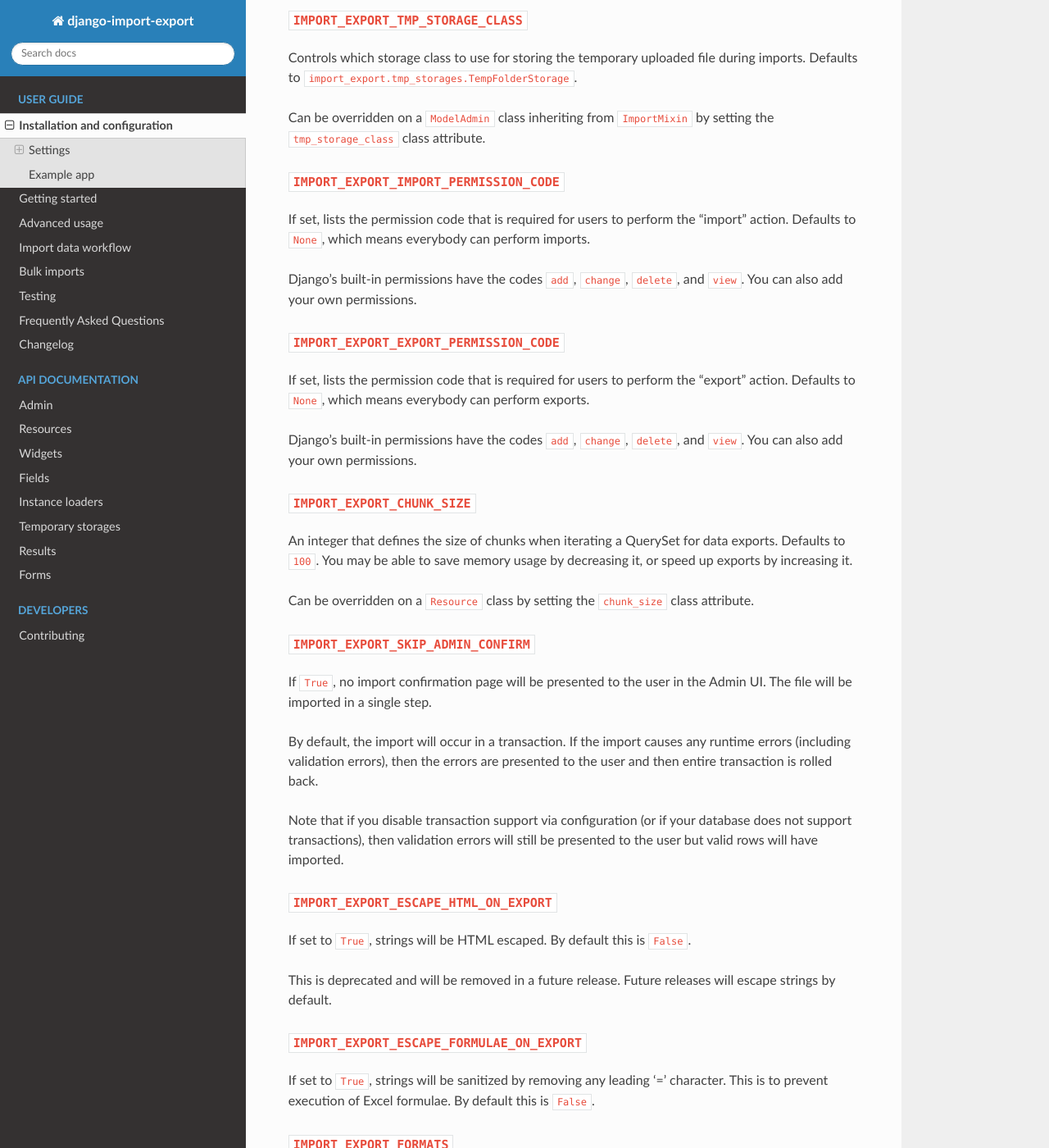
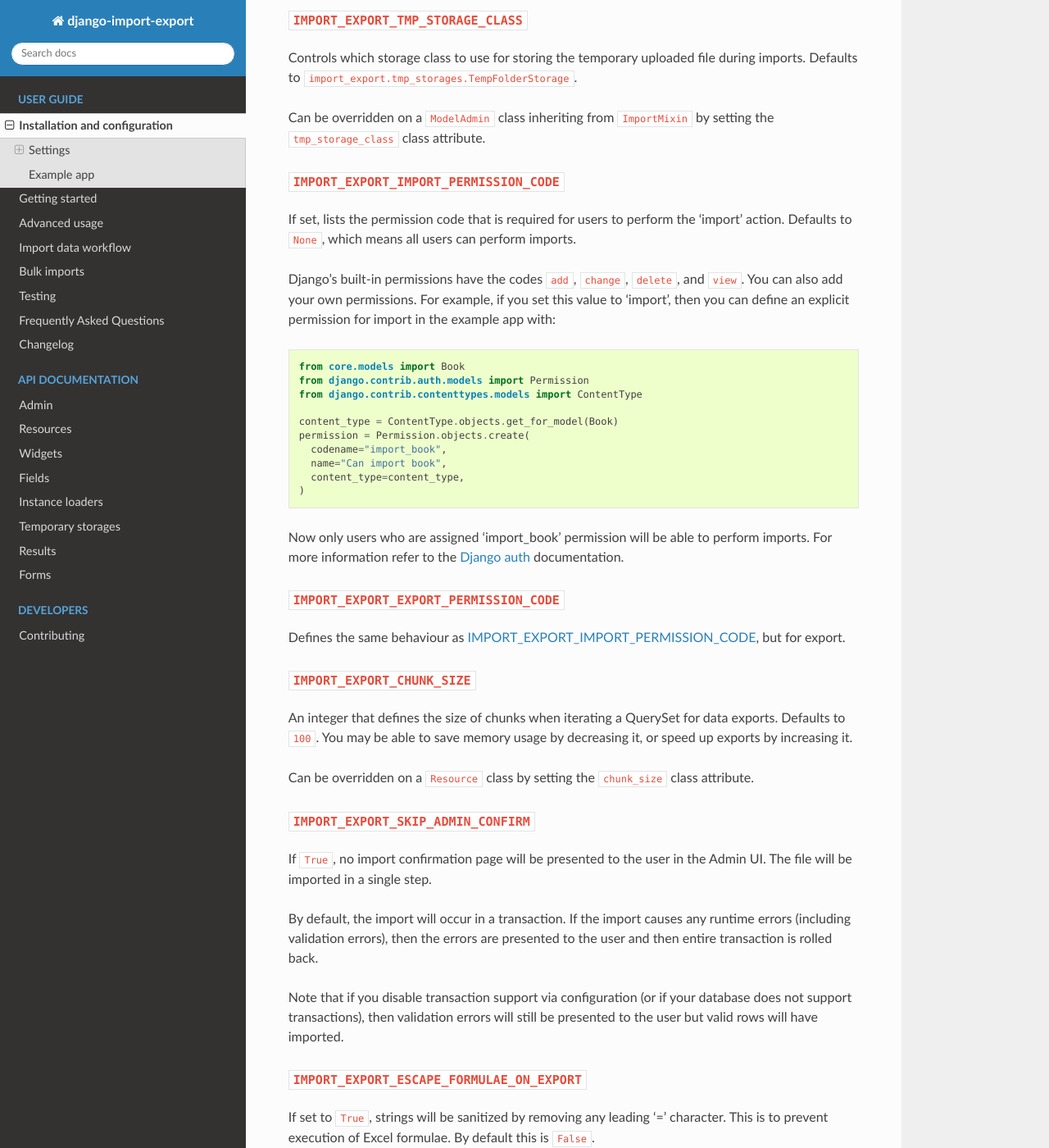
Before and after one commit to django-import-export/django-import-export, a Sphinx documentation site: the page built from docs/installation.rst, in a window 1280 px wide and 1400 px high, scrolled down 1322 px. Shown: the whole window at 82% size. Built offline with Sphinx 7.4.7 and the Read the Docs theme 2.0.0, drawn with Linux system fonts in a browser that asks for light colours; pages that are not in the unit, such as notebooks, are missing from menus; the version number could not be read and is left out.

Commit message:
Refactor to support latest escaping logic (#1638)
* refactored escaping so that Resource.export() also escapes

* refactored escaping

* refactored passing export kwarg

* modified dict update

* updated docs and tests

* fixed broken definition

* added comment

* updated docs

* documentation update

* Update pyproject.toml

```diff
--- a/docs/installation.rst
+++ b/docs/installation.rst
@@ -76,25 +76,45 @@ during imports. Defaults to ``import_export.tmp_storages.TempFolderStorage``.
 Can be overridden on a ``ModelAdmin`` class inheriting from ``ImportMixin`` by
 setting the ``tmp_storage_class`` class attribute.
 
+.. _IMPORT_EXPORT_IMPORT_PERMISSION_CODE:
+
 ``IMPORT_EXPORT_IMPORT_PERMISSION_CODE``
 ~~~~~~~~~~~~~~~~~~~~~~~~~~~~~~~~~~~~~~~~
 
 If set, lists the permission code that is required for users to perform the
-“import” action. Defaults to ``None``, which means everybody can perform
+'import' action. Defaults to ``None``, which means all users can perform
 imports.
 
 Django’s built-in permissions have the codes ``add``, ``change``, ``delete``,
-and ``view``. You can also add your own permissions.
+and ``view``.  You can also add your own permissions.  For example, if you set this
+value to 'import', then you can define an explicit permission for import in the example
+app with:
+
+.. code-block:: python
+
+  from core.models import Book
+  from django.contrib.auth.models import Permission
+  from django.contrib.contenttypes.models import ContentType
+
+  content_type = ContentType.objects.get_for_model(Book)
+  permission = Permission.objects.create(
+    codename="import_book",
+    name="Can import book",
+    content_type=content_type,
+  )
+
+Now only users who are assigned 'import_book' permission will be able to perform
+imports.  For more information refer to the
+`Django auth <https://docs.djangoproject.com/en/stable/topics/auth/default/>`_
+documentation.
+
+.. _IMPORT_EXPORT_EXPORT_PERMISSION_CODE:
 
 ``IMPORT_EXPORT_EXPORT_PERMISSION_CODE``
 ~~~~~~~~~~~~~~~~~~~~~~~~~~~~~~~~~~~~~~~~
 
-If set, lists the permission code that is required for users to perform the
-“export” action. Defaults to ``None``, which means everybody can perform
-exports.
-
-Django’s built-in permissions have the codes ``add``, ``change``, ``delete``,
-and ``view``. You can also add your own permissions.
+Defines the same behaviour as :ref:`IMPORT_EXPORT_IMPORT_PERMISSION_CODE`, but for
+export.
 
 ``IMPORT_EXPORT_CHUNK_SIZE``
 ~~~~~~~~~~~~~~~~~~~~~~~~~~~~
@@ -120,13 +140,7 @@ Note that if you disable transaction support via configuration (or if your datab
 does not support transactions), then validation errors will still be presented to the user
 but valid rows will have imported.
 
-``IMPORT_EXPORT_ESCAPE_HTML_ON_EXPORT``
-~~~~~~~~~~~~~~~~~~~~~~~~~~~~~~~~~~~~~~~
-
-If set to ``True``, strings will be HTML escaped. By default this is ``False``.
-
-This is deprecated and will be removed in a future release.  Future releases will
-escape strings by default.
+.. _IMPORT_EXPORT_ESCAPE_FORMULAE_ON_EXPORT:
 
 ``IMPORT_EXPORT_ESCAPE_FORMULAE_ON_EXPORT``
 ~~~~~~~~~~~~~~~~~~~~~~~~~~~~~~~~~~~~~~~~~~~
@@ -134,8 +148,10 @@ escape strings by default.
 If set to ``True``, strings will be sanitized by removing any leading '=' character.  This is to prevent execution of
 Excel formulae.  By default this is ``False``.
 
+.. _IMPORT_EXPORT_FORMATS:
+
 ``IMPORT_EXPORT_FORMATS``
-~~~~~~~~~~~~~~~~~~~~~~~~~~~~~~~~~~~
+~~~~~~~~~~~~~~~~~~~~~~~~~
 
 A list that defines which file formats will be allowed during imports and exports. Defaults
 to ``import_export.formats.base_formats.DEFAULT_FORMATS``.
@@ -147,9 +163,10 @@ The values must be those provided in ``import_export.formats.base_formats`` e.g
     from import_export.formats.base_formats import XLSX
     IMPORT_EXPORT_FORMATS = [XLSX]
 
+.. _IMPORT_FORMATS:
 
 ``IMPORT_FORMATS``
-~~~~~~~~~~~~~~~~~~~~~~~~~~~~~~~~~~~
+~~~~~~~~~~~~~~~~~~
 
 A list that defines which file formats will be allowed during imports. Defaults
 to ``IMPORT_EXPORT_FORMATS``.
--- a/pyproject.toml
+++ b/pyproject.toml
@@ -33,10 +33,11 @@ classifiers = [
     "Topic :: Software Development",
 ]
 
+# tablib temporarily using master before v4
 dependencies = [
     "diff-match-patch",
     "Django>=3.2",
-    "tablib[html,ods,xls,xlsx,yaml]==3.5.0",
+    "tablib[html,ods,xls,xlsx,yaml]@git+https://github.com/jazzband/tablib.git@master#egg=tablib"
 ]
 
 [project.urls]
```
Also changed, not shown: other parts of docs/installation.rst (+1 -0 lines), docs/advanced_usage.rst (+36 -12 lines), docs/changelog.rst (+2 -7 lines), 9 other files.
